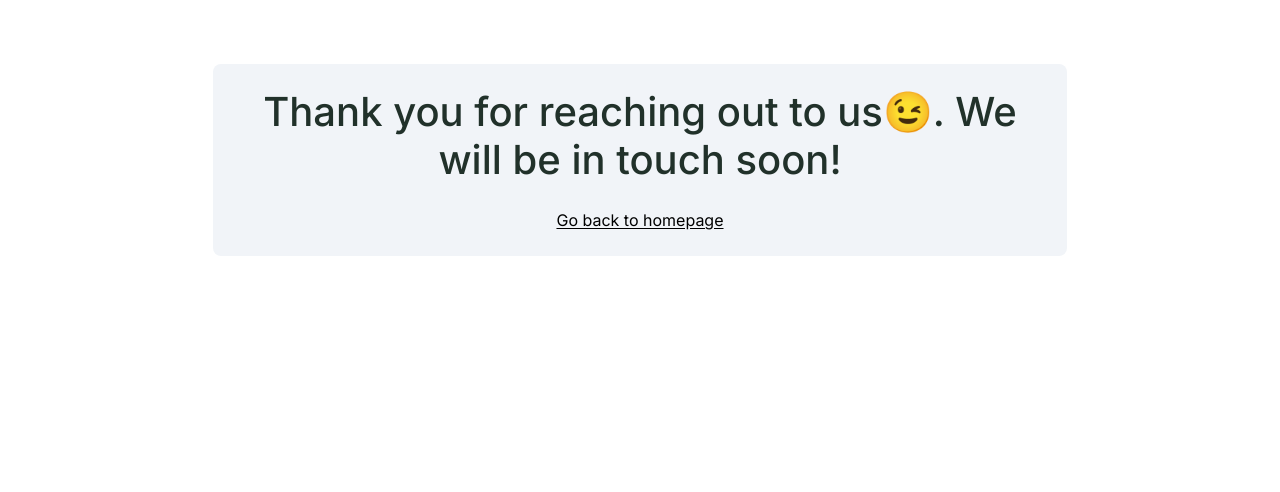
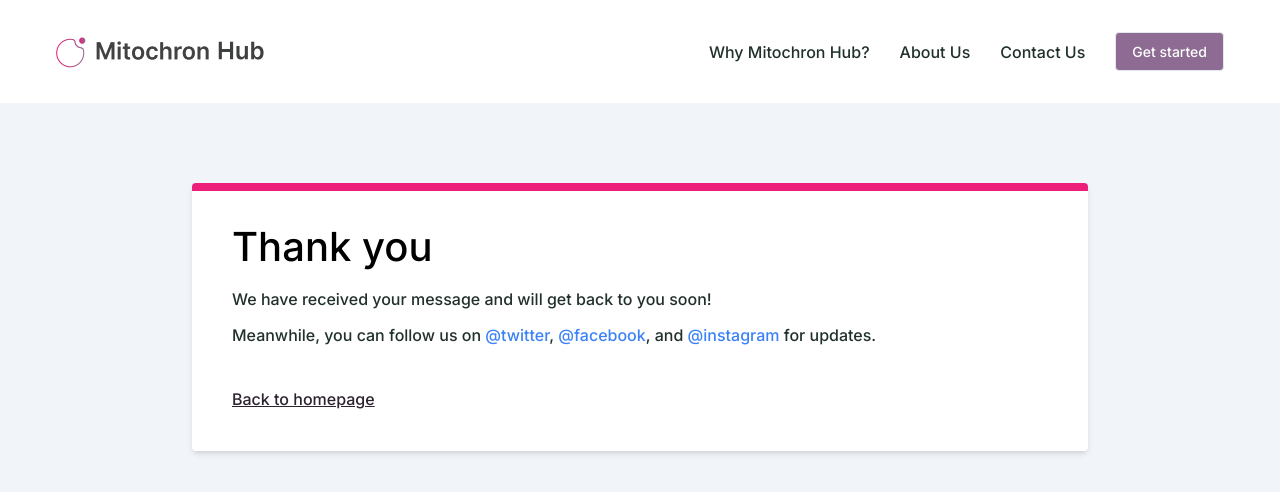
Before and after one commit to dayoawobeku/mitochron, a website: page thank-you.html in a window 1280 px wide. Drawn offline with Linux system fonts and the light colour scheme.

Commit message:
changed icons and modified thank you page

```diff
--- a/thank-you.html
+++ b/thank-you.html
@@ -4,6 +4,7 @@
     <meta charset="UTF-8" />
     <meta http-equiv="X-UA-Compatible" content="IE=edge" />
     <meta name="viewport" content="width=device-width, initial-scale=1.0" />
+    <link rel="icon" href="./images/favicon.jpg" />
     <link href="output.css" rel="stylesheet" />
     <link rel="preconnect" href="https://fonts.googleapis.com" />
     <link rel="preconnect" href="https://fonts.gstatic.com" crossorigin />
@@ -11,18 +12,98 @@
       href="https://fonts.googleapis.com/css2?family=Inter:wght@400;500;600;700&display=swap"
       rel="stylesheet"
     />
-    <title>Thank you for reaching out!</title>
+    <title>Mitochron Hub - Thank you for reaching out!</title>
   </head>
   <body>
-    <div
-      class="flex flex-col items-center justify-center w-2/3 p-6 m-auto mt-16 text-center rounded-lg bg-white-400"
+    <nav
+      class="py-4 md:py-8 flex items-center justify-between max-w-[1200px] mx-auto px-4"
     >
-      <h1 class="text-xl font-medium text-grey">
-        Thank you for reaching out to us😉. We will be in touch soon!
-      </h1>
-      <a href="./index.html" class="mt-6 underline underline-offset-2"
-        >Go back to homepage</a
+      <a
+        href="/index.html"
+        class="w-[153px] h-fit sm:w-[209px] sm:h-[31px] aspect-auto"
       >
-    </div>
+        <img
+          src="./images/logo.png"
+          alt=""
+          class="mix-blend-multiply"
+          width="209"
+          height="31"
+        />
+      </a>
+      <div class="flex items-center gap-[30px] text-grey font-medium">
+        <a
+          href="/index.html#why-mitochron-hub"
+          class="hidden md:block hover:text-primary"
+          >Why Mitochron Hub?</a
+        >
+        <a
+          href="/index.html#about-mitochron-hub"
+          class="hidden md:block hover:text-primary"
+          >About Us</a
+        >
+        <a
+          href="/index.html#contact-form"
+          class="hidden md:block hover:text-primary"
+          >Contact Us</a
+        >
+        <a href="/index.html#contact-form">
+          <button
+            class="px-4 py-2 text-sm text-white transition-all duration-200 border rounded bg-primary hover:text-primary hover:bg-white hover:border-primary"
+          >
+            Get started
+          </button>
+        </a>
+      </div>
+    </nav>
+    <section
+      class="flex flex-col min-h-screen bg-white-400 bg-no-repeat bg-cover px-4"
+    >
+      <div
+        class="relative mt-20 flex flex-col max-w-4xl w-full items-left bg-white mx-auto p-4 py-10 md:p-10 rounded transition-all duration-300 shadow-md hover:shadow-xl"
+      >
+        <div
+          class="mb-auto bg-secondary h-2 absolute top-0 w-full left-0 rounded-t"
+        ></div>
+        <p class="text-xl font-medium">Thank you</p>
+        <p class="mt-4 text-base leading-normal font-medium text-grey">
+          We have received your message and will get back to you soon!
+        </p>
+        <p class="mt-3 text-base leading-normal font-medium text-grey">
+          Meanwhile, you can follow us on
+          <a
+            href="https://twitter.com/mitochronhub"
+            target="_blank"
+            noreferrer
+            noopener
+            class="text-blue-500"
+            >@twitter</a
+          >,
+          <a
+            href="https://facebook.com/mitochronhub"
+            target="_blank"
+            noreferrer
+            noopener
+            class="text-blue-500"
+            >@facebook</a
+          >, and
+
+          <a
+            href="https://instagram.com/mitochronhub_"
+            target="_blank"
+            noreferrer
+            noopener
+            class="text-blue-500"
+            >@instagram
+          </a>
+          for updates.
+        </p>
+
+        <a
+          href="/index.html"
+          class="mt-10 underline font-medium text-base text-grey-800 w-fit"
+          >Back to homepage</a
+        >
+      </div>
+    </section>
   </body>
 </html>
```
Also changed, not shown: index.html (+8 -8 lines), images/icon-1.jpg (added), images/icon-2.png (added), images/icon-3.png (added), images/icon-4.png (added), images/thank-you.png (added), output.css.
